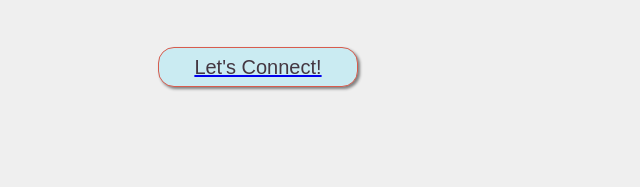
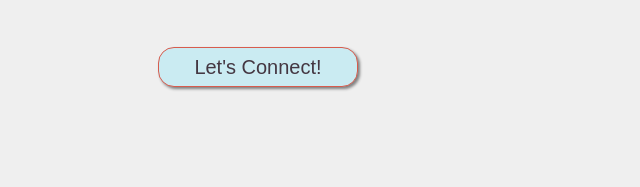
Before and after one commit to wesleylo1/wesleylo1.github.io, a plain HTML site: page index.html in a window 1280 px wide. Shown: the part 468-655 px from the top of the page, 382-1022 px from the left. Drawn offline with Linux system fonts and the light colour scheme.

Commit message:
update on project

```diff
--- a/index.html
+++ b/index.html
@@ -42,7 +42,7 @@
                 <h2>I'm a web developer in the DFW metroplex</h2>
             </div>
 
-            <a href="/#contact"><button class="connect-button">Let's Connect!</button></a>
+            <a class="connect-link"href="/#contact"><button class="connect-button">Let's Connect!</button></a>
 
             <a href="#about" class="scroll-down">
                 <div class="mouse">
--- a/styles.css
+++ b/styles.css
@@ -136,6 +136,10 @@ main {
     box-shadow: 2px 2px 3px grey;
     display: block;
     margin: 50px auto;
+}
+
+.connect-link {
+    text-decoration: none;
 }
 
 .connect-button:hover {
```
